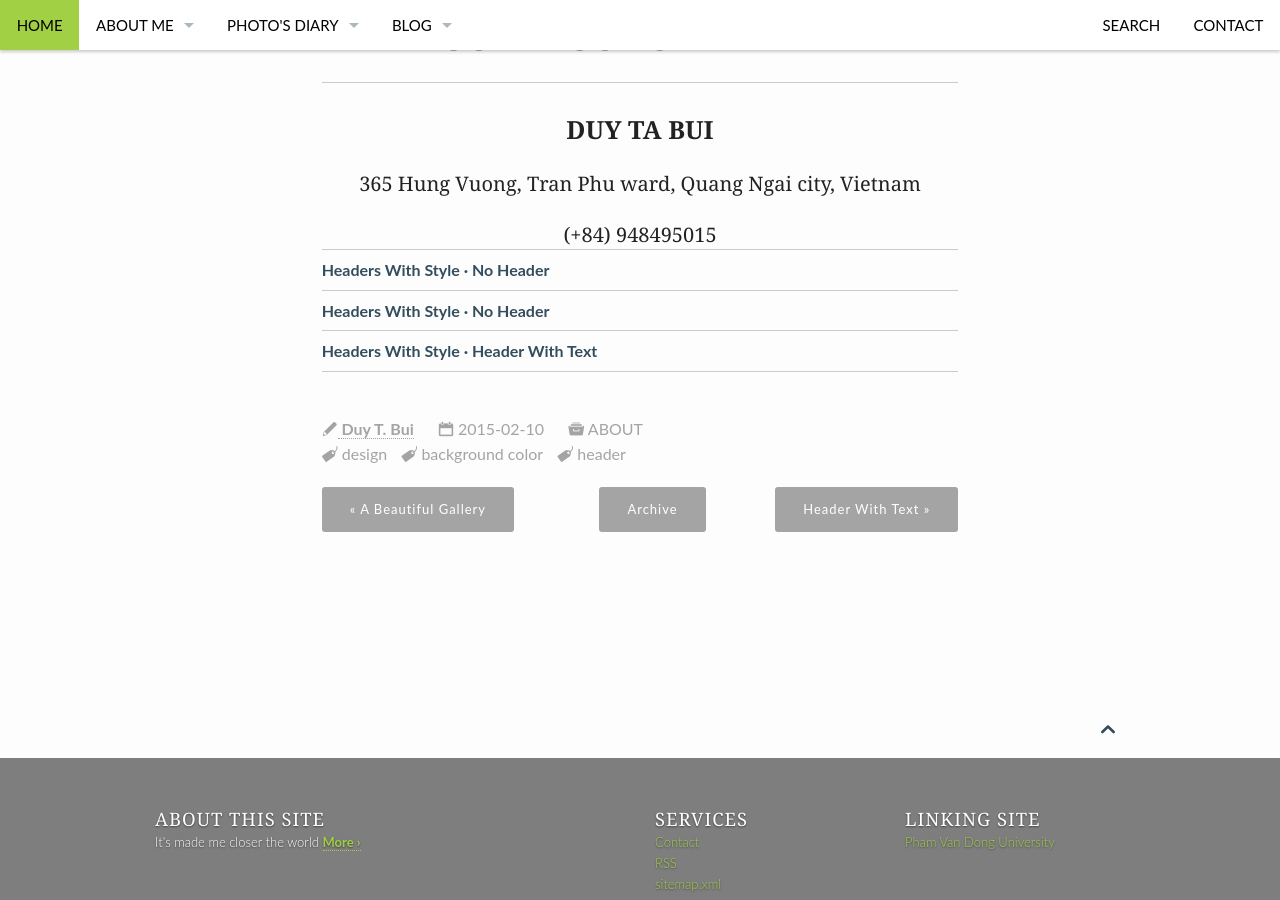
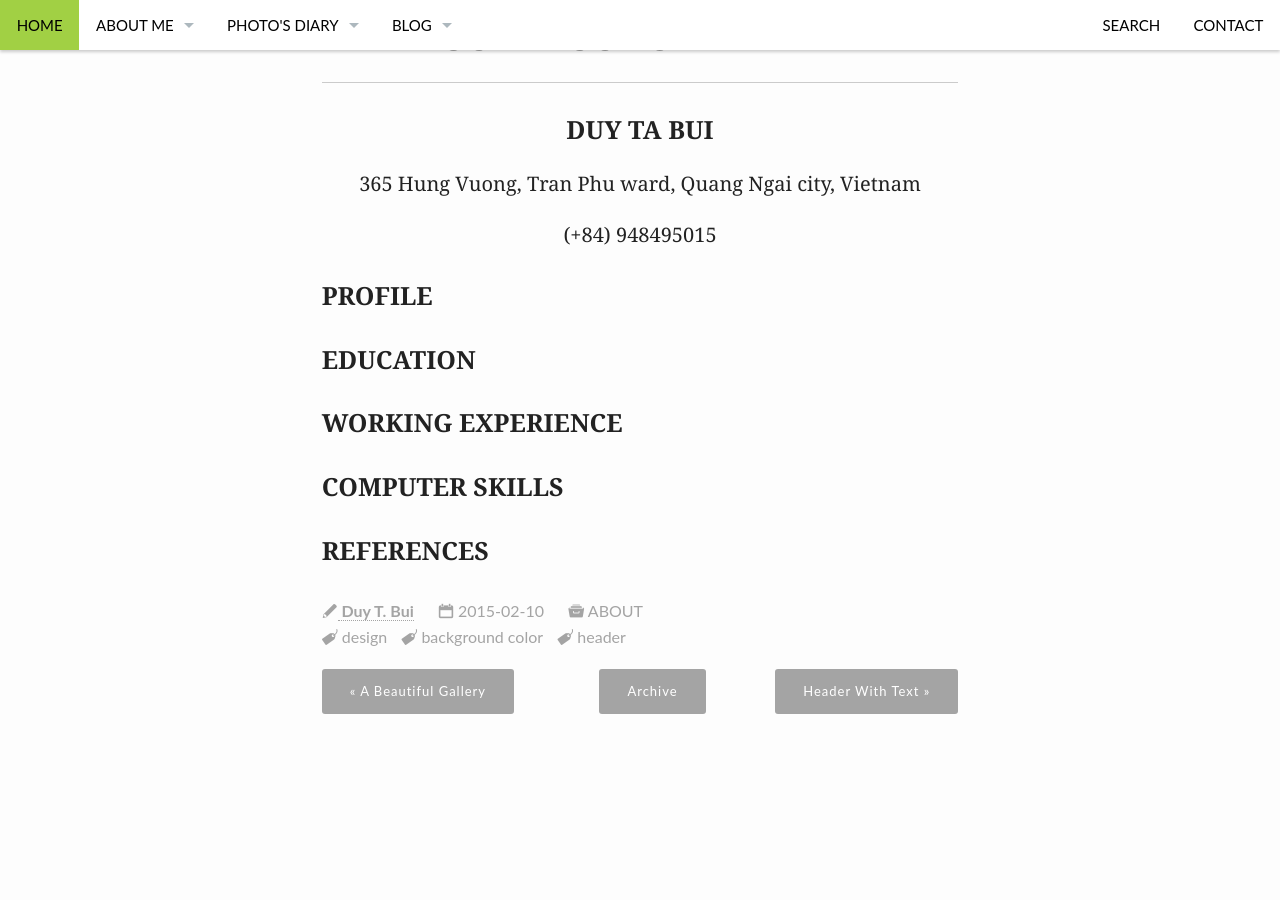
Before and after one commit to duybuidotvn/duybuidotvn.github.io, a Jekyll site: the page built from _posts/about/2015-02-10-curriculum-vitae.md, in a window 1280 px wide and 900 px high, scrolled down 444 px. Built offline with Jekyll 4.4.1, drawn with Linux system fonts in a browser that asks for light colours.

Commit message:
12052015-918-push-cv-header

```diff
--- a/_posts/about/2015-02-10-curriculum-vitae.md
+++ b/_posts/about/2015-02-10-curriculum-vitae.md
@@ -22,4 +22,13 @@
 		<h4>(+84) 948495015</h4>
 	</div>
 </center>
-{% include list-posts.html tag='header' %}
+
+###**PROFILE**
+
+###**EDUCATION**
+
+###**WORKING EXPERIENCE**
+
+###**COMPUTER SKILLS**
+
+###**REFERENCES**
```
